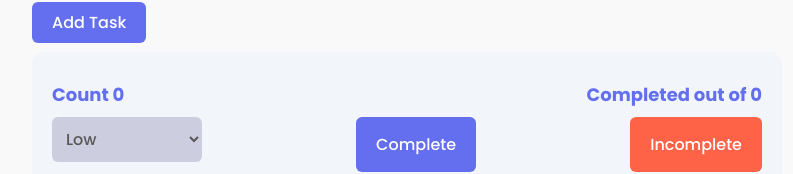
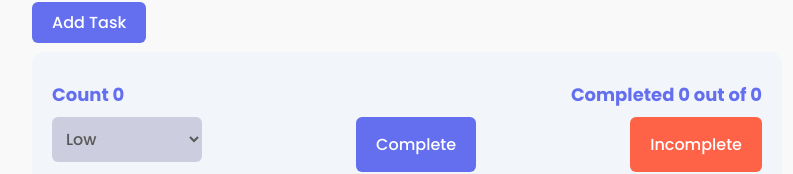
Before and after one commit to kaziahosunhabibripon/todolist-task, a React (Vite) app: page / in a window 1280 px wide. Shown: the part 113-287 px from the top of the page, without its empty margins (233-1026 px from the left). Built offline with nearby package versions, Linux system fonts and the light colour scheme.

Commit message:
as all done my side

```diff
--- a/src/components/TaskList/Task.jsx
+++ b/src/components/TaskList/Task.jsx
@@ -39,7 +39,7 @@ const Task = () => {
       }
       return true;
     });
-
+  const completedItems = todoList.filter(item => item.status === "complete");
   const container = {
     hidden: { opacity: 1 },
     visible: {
@@ -66,7 +66,9 @@ const Task = () => {
     >
       <div className={styles.count__title}>
         <h1>Count {todoList.length}</h1>
-        <h1>Completed out of {todoList.length}</h1>
+        <h1>
+          Completed {completedItems.length} out of {todoList.length}
+        </h1>
       </div>
       <div
         style={{
```
